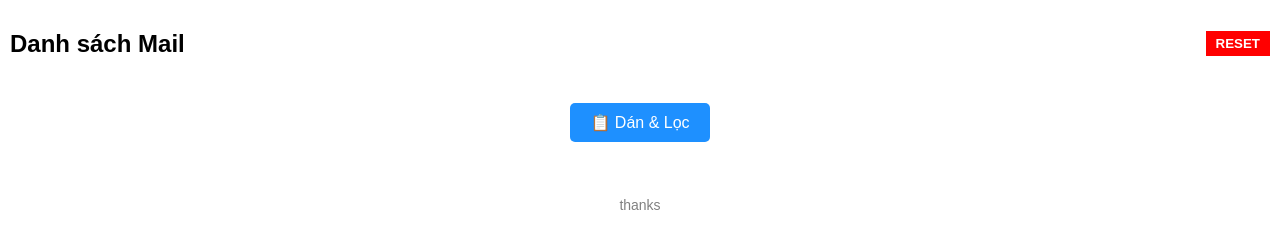
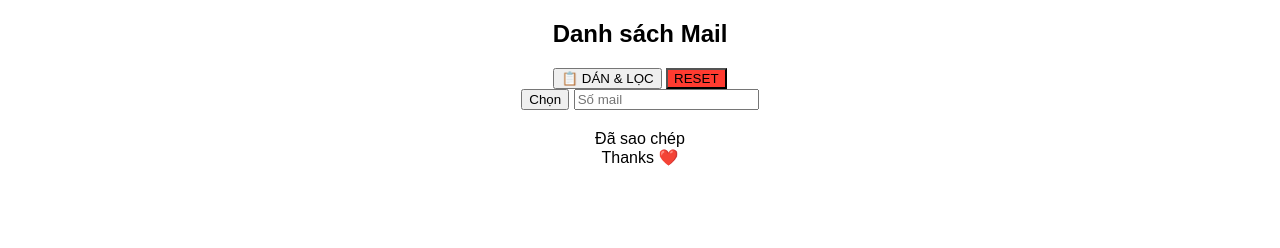
Before and after one commit to chinh-2o04/locmai, a plain HTML site: page index.html in a window 1280 px wide. Drawn offline with Linux system fonts and the light colour scheme.

Commit message:
Update index.html

```diff
--- a/index.html
+++ b/index.html
@@ -1,24 +1,29 @@
 <!DOCTYPE html>
 <html lang="vi">
 <head>
-  <meta charset="UTF-8">
-  <meta name="viewport" content="width=device-width, initial-scale=1.0">
+  <meta charset="UTF-8" />
+  <meta name="viewport" content="width=device-width, initial-scale=1.0"/>
   <title>Lọc Mail</title>
-  <link rel="stylesheet" href="style.css">
+  <link rel="stylesheet" href="style.css"/>
 </head>
 <body>
-  <div class="header">
-    <h2>Danh sách Mail</h2>
-    <button class="reset-btn" onclick="resetData()">RESET</button>
+  <h2>Danh sách Mail</h2>
+
+  <div class="controls">
+    <button onclick="pasteAndFilter()">📋 DÁN & LỌC</button>
+    <button onclick="resetAll()" style="background:#ff3b30;">RESET</button>
   </div>
 
-  <button class="paste-btn" onclick="pasteAndFilter()">📋 Dán & Lọc</button>
+  <div class="mail-select">
+    <button>Chọn</button>
+    <input id="mailIndex" type="number" placeholder="Số mail"/>
+  </div>
 
-  <div id="mailList" class="grid"></div>
+  <div id="grid" class="grid"></div>
 
-  <div id="copyAlert" class="copy-alert">Đã sao chép</div>
+  <div id="toast" class="toast">Đã sao chép</div>
 
-  <footer>thanks</footer>
+  <div class="thanks">Thanks ❤️</div>
 
   <script src="script.js"></script>
 </body>
```
